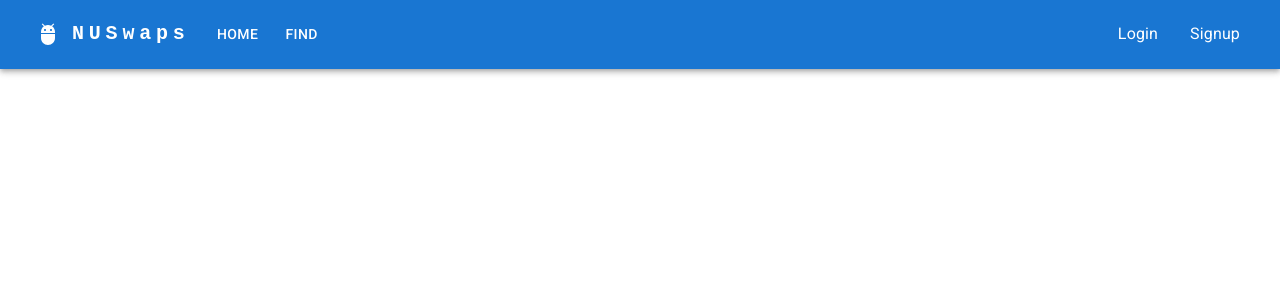
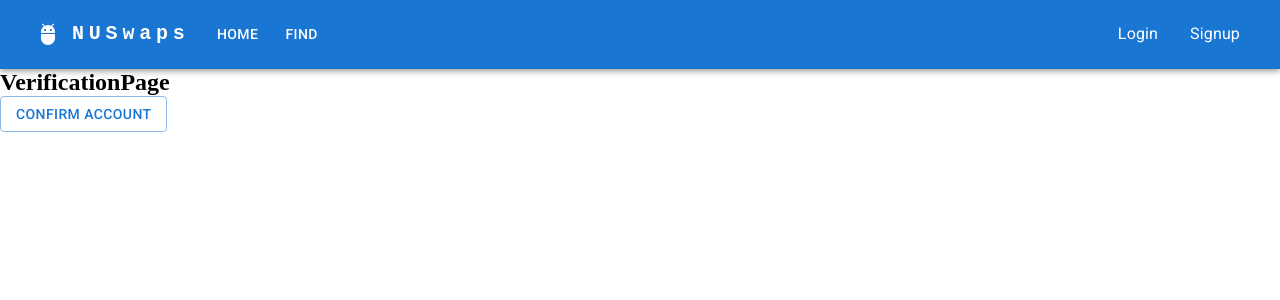
Before and after one commit to wes-w-z-h/NUSwaps, a React (Vite) app in the folder frontend/: page /verify/1 in a window 1280 px wide. Shown: the top 300 px of the page. Built offline with nearby package versions, Linux system fonts and the light colour scheme.

Commit message:
Add frontend page for verification
- [ ] Add a check if verified to disable the route

```diff
--- a/frontend/src/App.tsx
+++ b/frontend/src/App.tsx
@@ -9,6 +9,7 @@ import {
   Navigate,
 } from 'react-router-dom';
 import { useAuthContext } from './hooks/useAuthContext.tsx';
+import Verification from './pages/Verification.tsx';
 
 const App = () => {
   const { state } = useAuthContext();
@@ -17,6 +18,7 @@ const App = () => {
       <Navbar />
       <Routes>
         <Route path="/" element={<Home />} />
+        <Route path="/verify/:token" element={<Verification />} />
         <Route
           path="/login"
           element={state.user ? <Navigate to="/" /> : <Login />}
--- /dev/null
+++ b/frontend/src/pages/Verification.tsx
@@ -0,0 +1,34 @@
+import Button from '@mui/material/Button';
+import axios from 'axios';
+import { useNavigate, useParams } from 'react-router-dom';
+import { useAuthContext } from '../hooks/useAuthContext';
+
+const Verification = () => {
+  const { token } = useParams();
+  const navigate = useNavigate();
+  const { dispatch } = useAuthContext();
+
+  const handleClick = async () => {
+    await axios
+      .get(`http://localhost:4000/api/auth/verify/${token}`)
+      .then((data) => {
+        dispatch({ type: 'LOGIN', payload: data.data });
+        navigate('/');
+      })
+      .catch((err) => console.log(err));
+  };
+  return (
+    <>
+      <div className="Verification">
+        <h2>VerificationPage</h2>
+      </div>
+      <div>
+        <Button variant="outlined" onClick={handleClick}>
+          Confirm Account
+        </Button>
+      </div>
+    </>
+  );
+};
+
+export default Verification;
```
Also changed, not shown: 1 other file (tests, documents, lock files or other folders).
